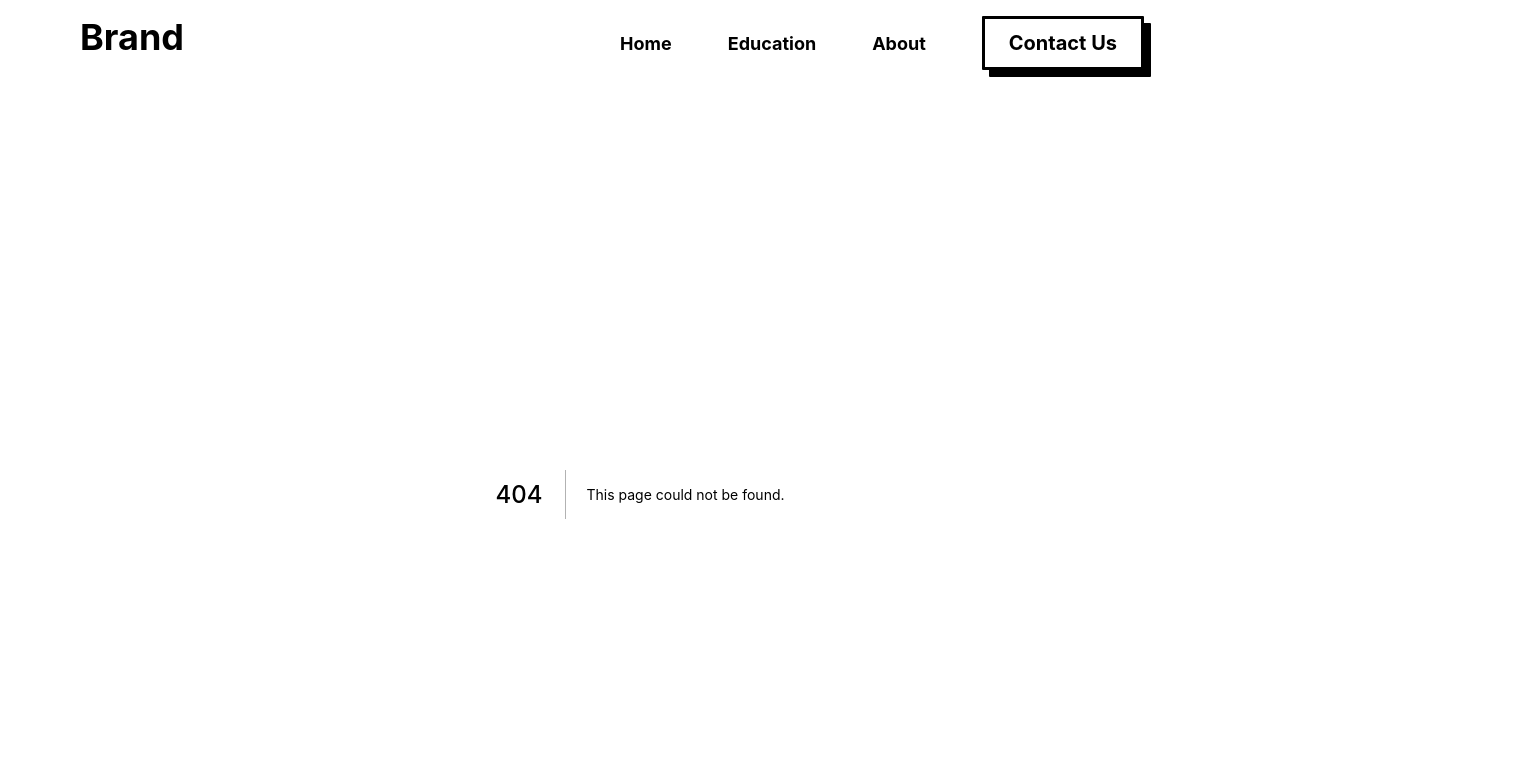
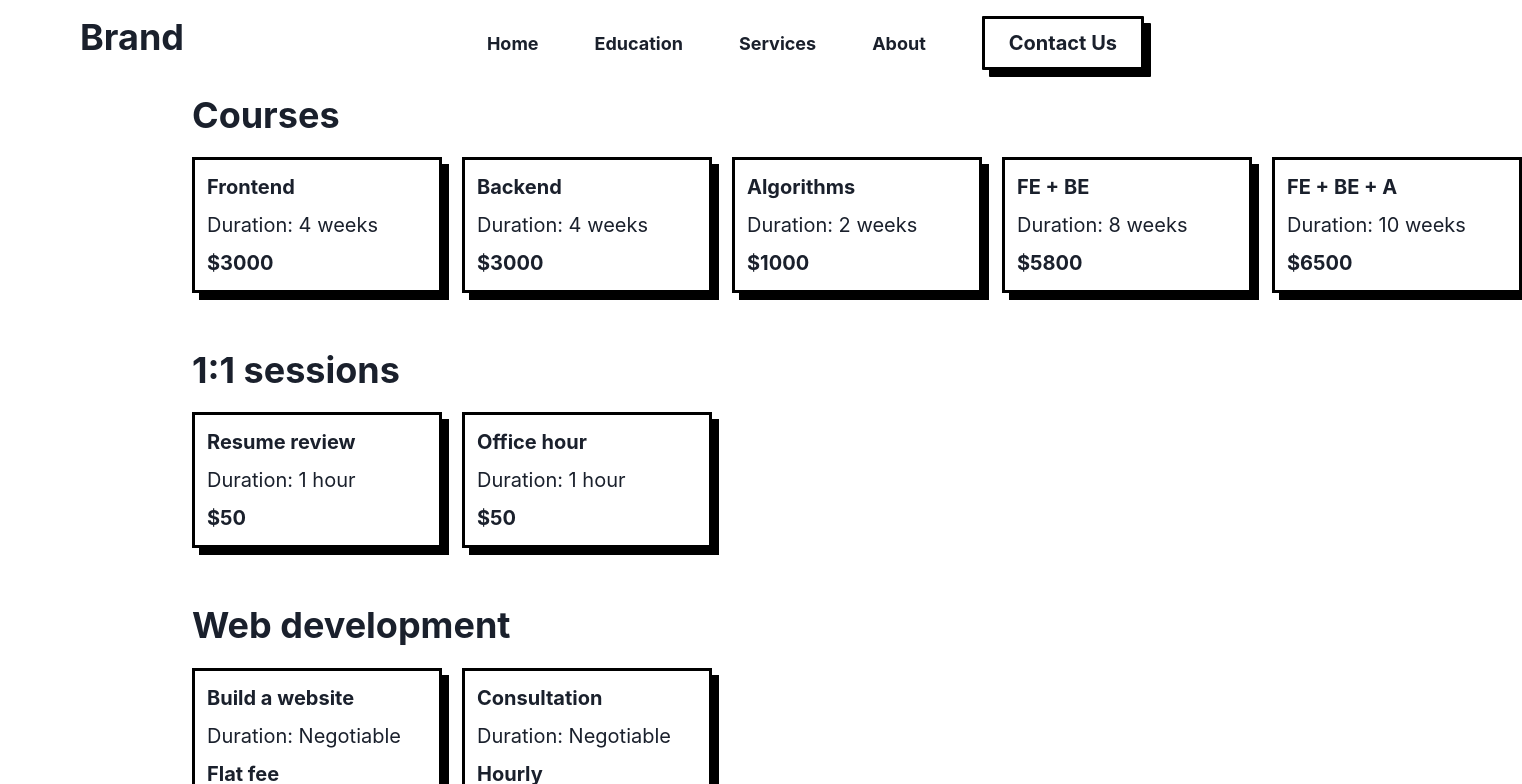
Before and after one commit to eric-do/business-app, a Next.js app: page /services in a window 1280 px wide. Before the commit this address had no page. Shown: the top 784 px of the page, 1522 px wide, since content can reach past the window. Built offline with nearby package versions, Linux system fonts and the light colour scheme.

Commit message:
Build services page

```diff
--- /dev/null
+++ b/assets/services/index.ts
@@ -0,0 +1 @@
+export { default as services } from './services';
--- /dev/null
+++ b/assets/services/services.ts
@@ -0,0 +1,64 @@
+const services = [
+  {
+    category: 'Courses',
+    products: [
+      {
+        title: 'Frontend',
+        duration: '4 weeks',
+        price: '$3000'
+      },
+      {
+        title: 'Backend',
+        duration: '4 weeks',
+        price: '$3000'
+      },
+      {
+        title: 'Algorithms',
+        duration: '2 weeks',
+        price: '$1000'
+      },
+      {
+        title: 'FE + BE',
+        duration: '8 weeks',
+        price: '$5800'
+      },
+      {
+        title: 'FE + BE + A',
+        duration: '10 weeks',
+        price: '$6500'
+      },
+    ]
+  },
+  {
+    category: '1:1 sessions',
+    products: [
+      {
+        title: 'Resume review',
+        duration: '1 hour',
+        price: '$50'
+      },
+      {
+        title: 'Office hour',
+        duration: '1 hour',
+        price: '$50'
+      },
+    ]
+  },
+  {
+    category: 'Web development',
+    products: [
+      {
+        title: 'Build a website',
+        duration: 'Negotiable',
+        price: 'Flat fee'
+      },
+      {
+        title: 'Consultation',
+        duration: 'Negotiable',
+        price: 'Hourly'
+      },
+    ]
+  }
+]
+
+export default services;
--- a/components/common/Navbar/Navbar.tsx
+++ b/components/common/Navbar/Navbar.tsx
@@ -24,6 +24,10 @@ export const NAV_ITEMS = [
   {
     title: 'Education',
     url: '/education',
+  },
+  {
+    title: 'Services',
+    url: '/services',
   },
   {
     title: 'About',
--- /dev/null
+++ b/components/pages/services/SectionContainer.tsx
@@ -0,0 +1,55 @@
+import React from 'react';
+import {
+  Heading,
+  VStack,
+  HStack
+} from '@chakra-ui/react';
+
+interface Props {
+  title: string;
+  children: React.ReactNode;
+}
+
+const SectionContainer = ({ children, title }: Props) => {
+
+  return (
+    <VStack
+      w='100%'
+      spacing={5}
+      alignItems='flex-start'
+    >
+      <Heading
+          as='h2'
+          fontSize={{
+            base: '2xl',
+            md: '4xl'
+          }}
+        >
+          {title}
+      </Heading>
+      <VStack
+        display={{ md: 'none' }}
+        spacing={5}
+        p={0}
+        mt={'10'}
+        w='100%'
+      >
+        { children }
+      </VStack>
+      <HStack
+        display={{
+          base: 'none',
+          md: 'flex'
+        }}
+        justifyContent='flex-start'
+        spacing={5}
+        p={0}
+        w='100%'
+      >
+        { children }
+      </HStack>
+    </VStack>
+  )
+}
+
+export default SectionContainer;
--- /dev/null
+++ b/components/pages/services/ServiceCard.tsx
@@ -0,0 +1,45 @@
+import React from 'react';
+import {
+  Box,
+  VStack,
+  Text
+} from '@chakra-ui/react';
+import { Link } from '@/components/ui'
+
+interface CardProps {
+  title: string;
+  price: string;
+  duration?: string;
+}
+const ServiceCard = ({ title, price, duration }: CardProps) => {
+  return (
+    <Link src='/contact'>
+    <Box
+      layerStyle='with-shadow'
+      w={250}
+      p={3}
+    >
+      <VStack
+        alignItems='flex-start'
+      >
+        <Text
+          fontWeight={700}
+        >
+          {title}
+        </Text>
+        <Text
+          fontWeight={400}
+        >
+          Duration: {duration}
+        </Text>
+        <Text
+        >
+          {price}
+        </Text>
+      </VStack>
+    </Box>
+    </Link>
+  )
+};
+
+export default ServiceCard;
--- /dev/null
+++ b/components/pages/services/index.ts
@@ -0,0 +1,2 @@
+export { default as ServiceCard } from './ServiceCard';
+export { default as SectionContainer } from './SectionContainer';
--- /dev/null
+++ b/pages/services.tsx
@@ -0,0 +1,35 @@
+import React from 'react';
+import { Box, Flex, Text, Heading, VStack, Center } from '@chakra-ui/react';
+import { SectionContainer, ServiceCard } from '@/components/pages/services';
+import { services } from '@/assets/services';
+
+const Education = () => {
+  return (
+    <VStack
+      w='100%'
+      spacing={14}
+      px={{
+        base: 0,
+        md: '10%',
+      }}
+    >
+      {services.map((service) => (
+        <SectionContainer
+          key={service.category}
+          title={service.category}
+        >
+          {service.products.map(({ title, duration, price }) => (
+            <ServiceCard
+              key={title}
+              title={title}
+              duration={duration}
+              price={price}
+            />
+          ))}
+        </SectionContainer>
+      ))}
+    </VStack>
+  );
+};
+
+export default Education;
--- /dev/null
+++ b/theme/foundations/layers.ts
@@ -0,0 +1,12 @@
+const theme = {
+  'with-shadow': {
+    boxShadow: '7px 7px 0px black',
+    fontWeight: 700,
+    fontSize: 'xl',
+    borderColor: 'black',
+    bgColor: 'white',
+    borderWidth: 3,
+  },
+};
+
+export default theme;
--- a/theme/index.ts
+++ b/theme/index.ts
@@ -3,13 +3,15 @@ import Button from './components/button';
 import Input from './components/input';
 import Textarea from './components/textarea';
 import Accordion from './components/accordion';
+import layerStyles from './foundations/layers';
 
 const overrides = {
+  layerStyles,
   components: {
     Button,
     Input,
     Textarea,
-    Accordion
+    Accordion,
   }
 }
 
```
